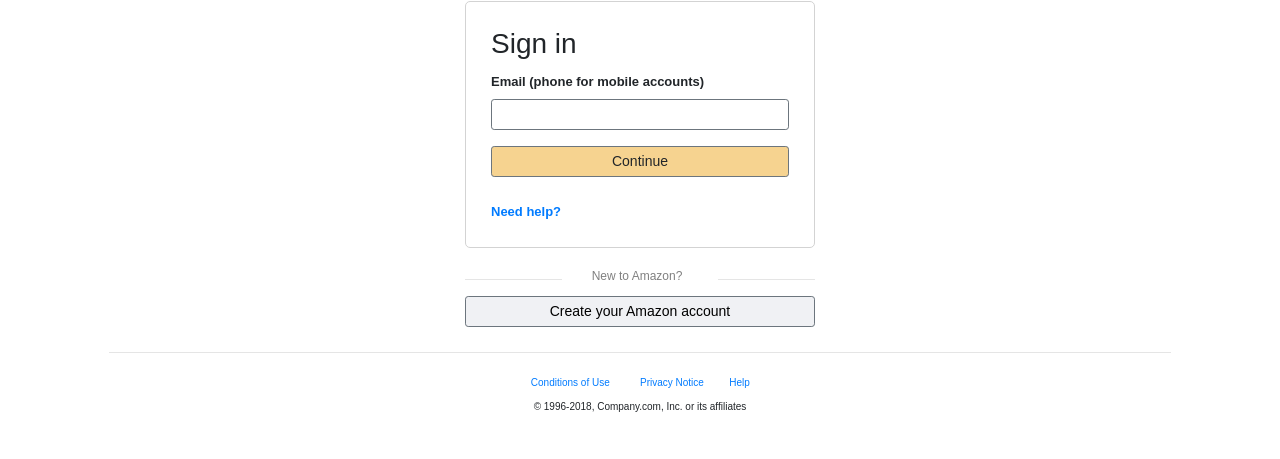
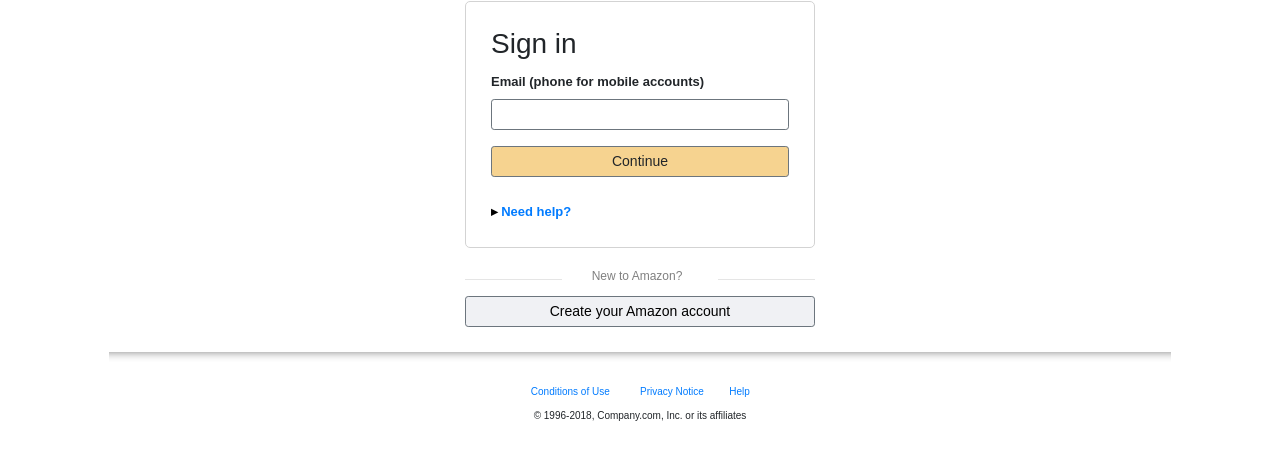
Before and after one commit to taratip/signin-page, a plain HTML site: page index.html in a window 1280 px wide. Shown: the part 69-528 px from the top of the page. Drawn offline with nearby package versions, Linux system fonts and the light colour scheme.

Commit message:
Added symbol and created shadow

```diff
--- a/index.html
+++ b/index.html
@@ -28,7 +28,7 @@
             </div>
             <button type="submit" class="btn btn-warning btn-sm btn-block">Continue</button>
             <p class="note small-text">
-              <a href="">Need help?</a>
+              <a href=""><span class="black-color">&#9656;</span> Need help?</a>
             </p>
           </form>
         </div> <!-- Ending for column -->
--- a/static/css/main.css
+++ b/static/css/main.css
@@ -25,6 +25,10 @@ input[type="email"] {
 .note {
   margin-bottom: 0px;
   margin-top: 25px;
+}
+
+.black-color {
+  color: black;
 }
 
 a:hover {
@@ -66,6 +70,12 @@ footer {
   margin-top: 25px;
 }
 
+hr.shadow {
+  height: 10px;
+  border: 0;
+  box-shadow: inset 0 10px 10px -10px rgba(0, 0, 0, 0.5);
+}
+
 .footnote-text {
   font-size: 10px;
 }
```
